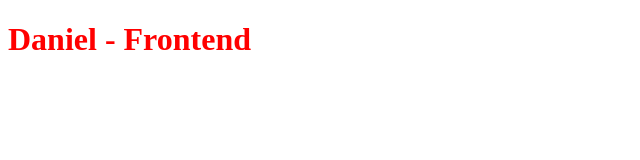
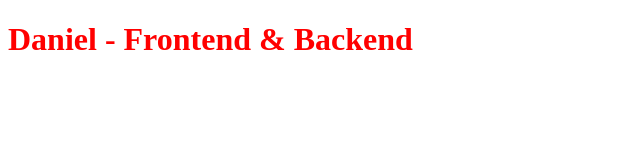
Before and after one commit to pgagudelom/encriptador, a plain HTML site: page index.html in a window 1280 px wide. Shown: the whole page, without its empty margins (0-640 px from the left). Drawn offline with Linux system fonts and the light colour scheme.

Commit message:
Se modifica titulo

```diff
--- a/index.html
+++ b/index.html
@@ -9,7 +9,7 @@
 </head>
 <body>
 
-    <h1>Daniel - Frontend</h1>
+    <h1>Daniel - Frontend & Backend</h1>
 
 
     <script src="js/main.js"></script>
```
